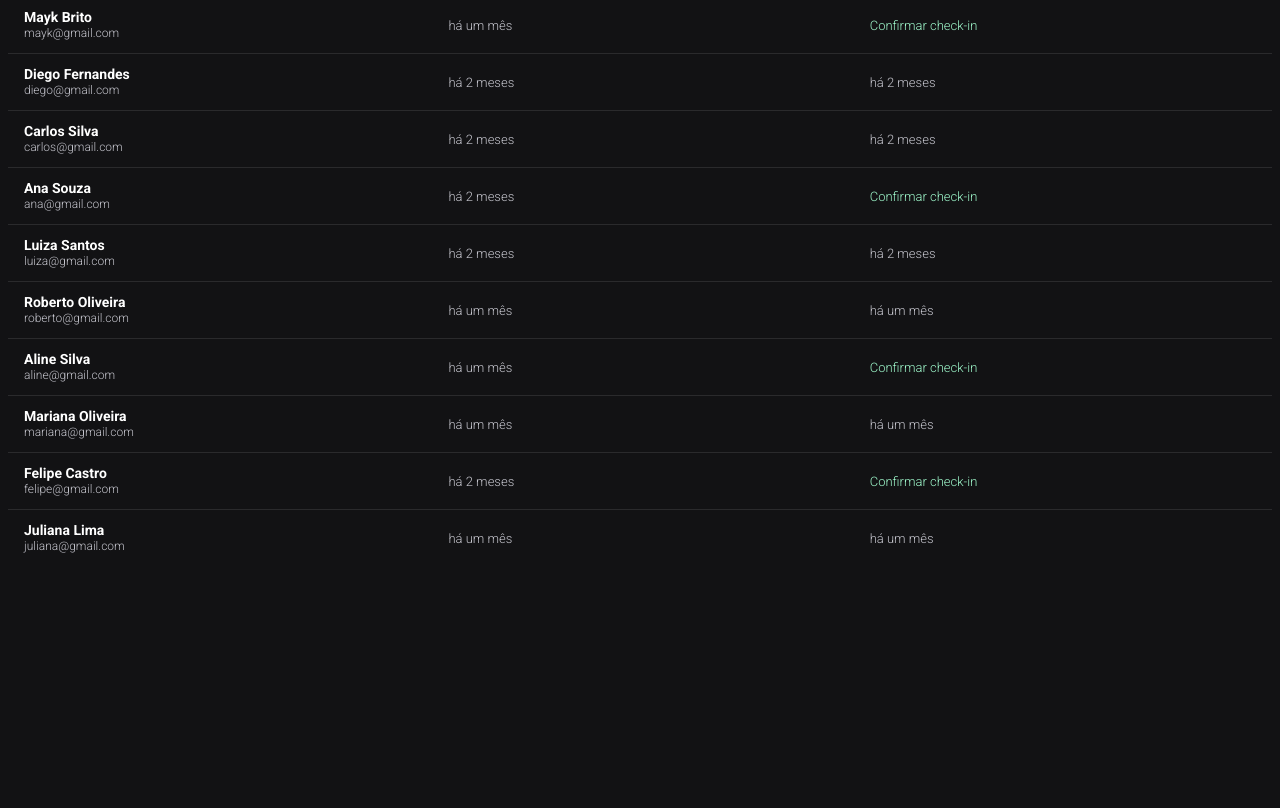
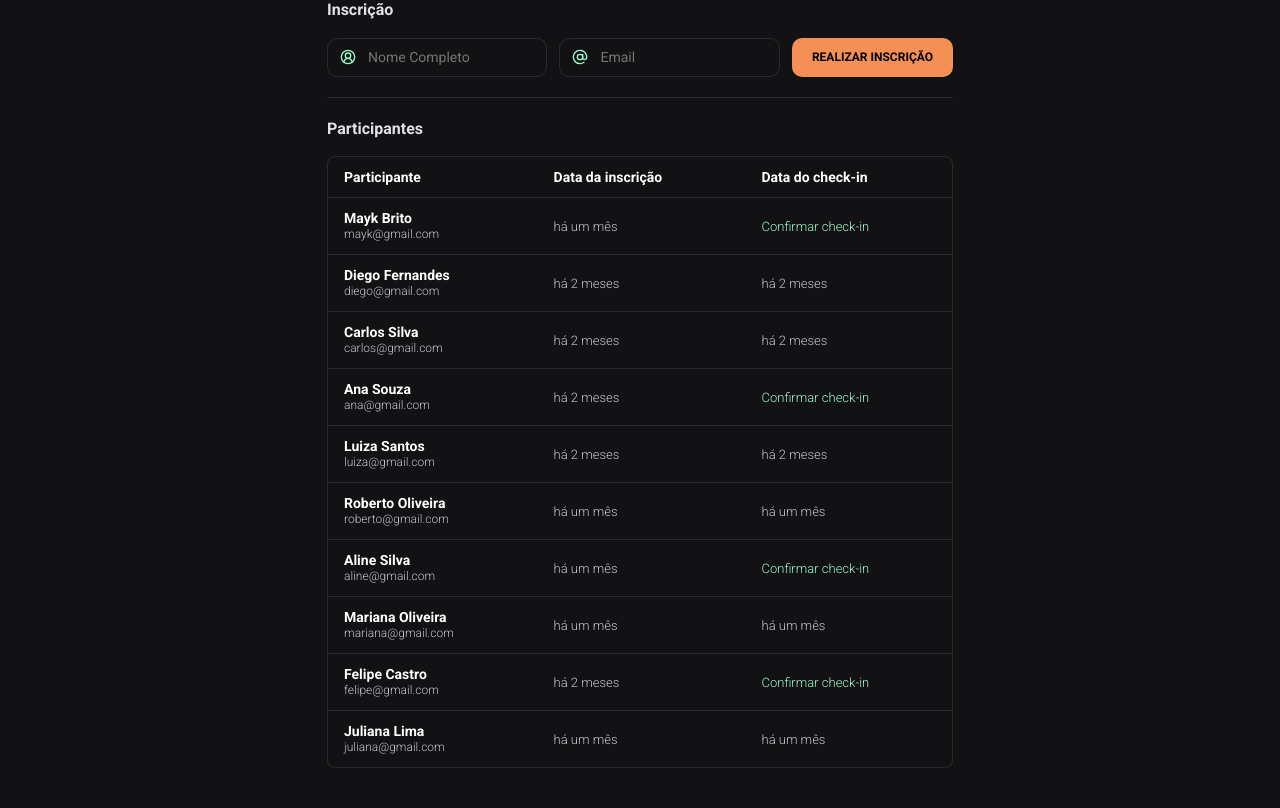
Before and after one commit to dor-95/HTML-CSS-JS, a plain HTML site: page index.html in a window 1280 px wide. Shown: the part 120-928 px from the top of the page. Before the commit the page ends 800 px from the top, so only its background shows below. Drawn offline with nearby package versions, Linux system fonts and the light colour scheme.

Commit message:
Ajustando Css e organizando html

```diff
--- a/index.html
+++ b/index.html
@@ -10,17 +10,56 @@
     <title>Document</title>
 </head>
 <body>
+    <div class="container">
+
+        <header>
+            <svg width="32" height="32" viewBox="0 0 32 32" fill="none" xmlns="http://www.w3.org/2000/svg">
+                <rect width="32" height="32" rx="7.11111" fill="#F48F56"></rect>
+                <path fill-rule="evenodd" clip-rule="evenodd" d="M12.0682 15.0585V12.7587L5.71097 15.1201H5.69678V17.4821H5.71097L12.0682 19.8463V17.5416L8.80823 16.2976L12.0682 15.0585Z" fill="#00292E"></path>
+                <path fill-rule="evenodd" clip-rule="evenodd" d="M19.6328 18.0618L22.89 16.8249L19.6328 15.588V13.2882L25.9829 15.6524H25.9998V18.0165H25.9829L19.6328 20.3687V18.0618ZM16.9057 10.031L13.1708 22.0167H15.387L19.1219 10.031H16.9057Z" fill="#00292E"></path>
+            </svg>
+        </header>
+
         <form onsubmit="adicionarParticipante(event)">
             <fieldset>
                 <legend>Inscrição</legend>
 
                 <div>
+                    <div class="input-wrapper">
+                        <svg width="16" height="16" viewBox="0 0 16 16" fill="none" xmlns="http://www.w3.org/2000/svg">
+                            <g clip-path="url(#clip0_4003_2796)">
+                              <path d="M12 13.3333C12 12.2724 11.5786 11.255 10.8284 10.5048C10.0783 9.75468 9.06087 9.33325 8 9.33325C6.93913 9.33325 5.92172 9.75468 5.17157 10.5048C4.42143 11.255 4 12.2724 4 13.3333" stroke="#9FF9CC" stroke-width="1.33333" stroke-linecap="round" stroke-linejoin="round"></path>
+                              <path d="M8.00004 9.33333C9.4728 9.33333 10.6667 8.13943 10.6667 6.66667C10.6667 5.19391 9.4728 4 8.00004 4C6.52728 4 5.33337 5.19391 5.33337 6.66667C5.33337 8.13943 6.52728 9.33333 8.00004 9.33333Z" stroke="#9FF9CC" stroke-width="1.33333" stroke-linecap="round" stroke-linejoin="round"></path>
+                              <path d="M8.00004 14.6666C11.6819 14.6666 14.6667 11.6818 14.6667 7.99992C14.6667 4.31802 11.6819 1.33325 8.00004 1.33325C4.31814 1.33325 1.33337 4.31802 1.33337 7.99992C1.33337 11.6818 4.31814 14.6666 8.00004 14.6666Z" stroke="#9FF9CC" stroke-width="1.33333" stroke-linecap="round" stroke-linejoin="round"></path>
+                            </g>
+                            <defs>
+                              <clipPath id="clip0_4003_2796">
+                                <rect width="16" height="16" fill="white"></rect>
+                              </clipPath>
+                            </defs>
+                        </svg>
+
                         <input
                         type="text"
                         placeholder="Nome Completo"
                         name="nome"
                         required
                         />
+                    </div>
+
+                    <div class="input-wrapper">
+
+                        <svg width="16" height="16" viewBox="0 0 16 16" fill="none" xmlns="http://www.w3.org/2000/svg">
+                            <g clip-path="url(#clip0_4003_2802)">
+                              <path d="M8.00004 10.6666C9.4728 10.6666 10.6667 9.47268 10.6667 7.99992C10.6667 6.52716 9.4728 5.33325 8.00004 5.33325C6.52728 5.33325 5.33337 6.52716 5.33337 7.99992C5.33337 9.47268 6.52728 10.6666 8.00004 10.6666Z" stroke="#9FF9CC" stroke-width="1.33333" stroke-linecap="round" stroke-linejoin="round"></path>
+                              <path d="M10.6667 5.33326V8.66659C10.6667 9.19702 10.8774 9.70573 11.2525 10.0808C11.6276 10.4559 12.1363 10.6666 12.6667 10.6666C13.1971 10.6666 13.7059 10.4559 14.0809 10.0808C14.456 9.70573 14.6667 9.19702 14.6667 8.66659V7.99992C14.6667 6.49813 14.1596 5.04032 13.2277 3.8627C12.2957 2.68508 10.9934 1.85664 9.53173 1.5116C8.07011 1.16656 6.5348 1.32513 5.17456 1.96163C3.81431 2.59812 2.70882 3.67525 2.0372 5.0185C1.36558 6.36175 1.16717 7.89242 1.47412 9.36251C1.78107 10.8326 2.57539 12.156 3.7284 13.1183C4.88141 14.0805 6.32554 14.6253 7.82683 14.6643C9.32812 14.7034 10.7986 14.2343 12 13.3333" stroke="#9FF9CC" stroke-width="1.33333" stroke-linecap="round" stroke-linejoin="round"></path>
+                            </g>
+                            <defs>
+                              <clipPath id="clip0_4003_2802">
+                                <rect width="16" height="16" fill="white"></rect>
+                              </clipPath>
+                            </defs>
+                        </svg>
 
                         <input
                         type="email"
@@ -28,6 +67,7 @@
                         name="email"
                         required
                         />
+                    </div>
 
                     <button>
                         REALIZAR INSCRIÇÃO
@@ -36,6 +76,10 @@
             </fieldset>
         </form>
 
+        <section class="lista-participantes">
+            <h2>Participantes</h2>
+
+            <div>
                 <table width="100%">
                     <thead style="text-align: left">
                         <tr>
@@ -49,6 +93,11 @@
 
                     </tbody>
                 </table>
+            </div>
+
+        </section>
+
+    </div>
 </body>
 
 <script src="https://cdn.jsdelivr.net/npm/dayjs@1/dayjs.min.js"></script>
--- a/style.css
+++ b/style.css
@@ -1,3 +1,13 @@
+* {
+    margin: 0;
+    padding: 0;
+    box-sizing: border-box;
+}
+
+:root {
+    --border: 1px solid #ffffff1a;
+}
+
 body, table, input, button {
     font: 300 16px/140% 'Roboto', sans-serif;
 }
@@ -5,6 +15,81 @@ body, table, input, button {
 body {
     background-color: #121214;
     color: #ffffff;
+}
+
+.container {
+    max-width: 690px;
+    margin: 0 auto;
+    padding: 20px 32px;
+}
+
+header {
+    padding: 20px 0;
+}
+
+form {
+    border: var(--border);
+    border-inline: none;
+    padding: 20px 0px;
+}
+
+fieldset {
+    border: none;
+}
+
+fieldset > div {
+    display: flex;
+    gap: 12px;
+}
+
+.input-wrapper {
+    flex: 1;
+
+    display: flex;
+    align-items: center;
+    gap: 12px;
+
+    border: var(--border);
+    border-radius: 10px;
+
+    padding: 8px 12px;
+
+    font: 400 14px/150% 'Roboto', sans-serif;
+    color: #C4C4CC;
+}
+
+input {
+    all: unset;
+}
+
+fieldset legend, section h2 {
+    font: 700 16px/140% 'Roboto', sans-serif;
+    color: #E1E1E6;
+    padding-bottom: 16px;
+}
+
+fieldset button {
+    width: fit-content;
+    border: 0;
+    background: #F48F56;
+    border-radius: 10px;
+    padding: 7px 20px;
+
+    font: 700 12px/24px 'Roboto', sans-serif;
+}
+
+fieldset button:hover {
+    background: #F37C37;
+    cursor: pointer;
+}
+
+.lista-participantes {
+    padding: 20px 0;
+}
+
+.lista-participantes > div {
+    border: var(--border);
+    border-radius: 8px;
 }
 
 table {
@@ -22,7 +107,7 @@ tbody td {
 }
 
 tbody td {
-    border-top: 1px solid #ffffff1a;
+    border-top: var(--border);
     font-size: 13px;
     line-height: 15px;
     color: #c4c4cc;
```
Lines whose indentation alone changed are shown as unchanged.
